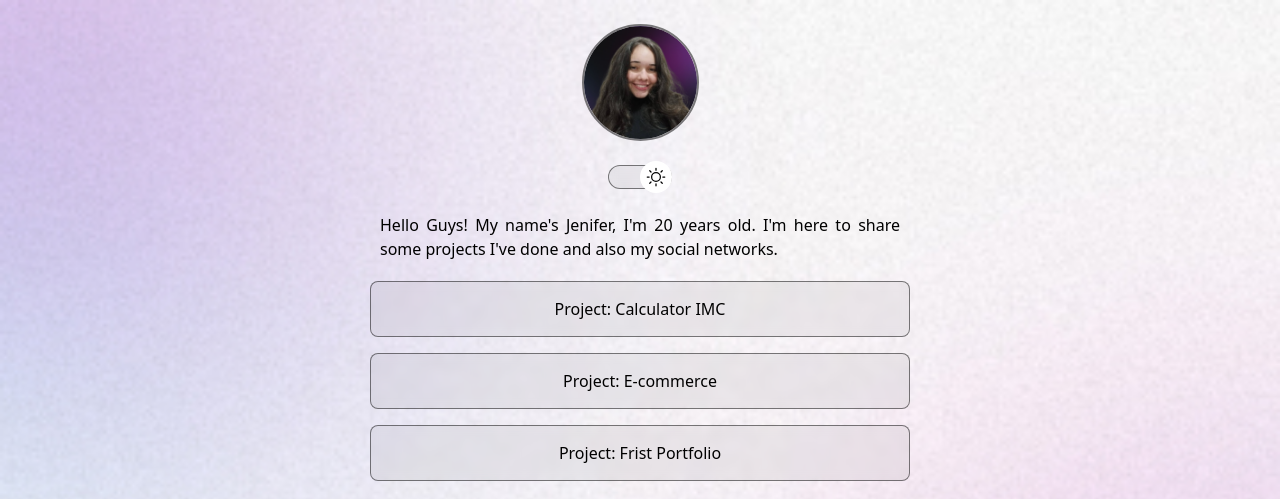
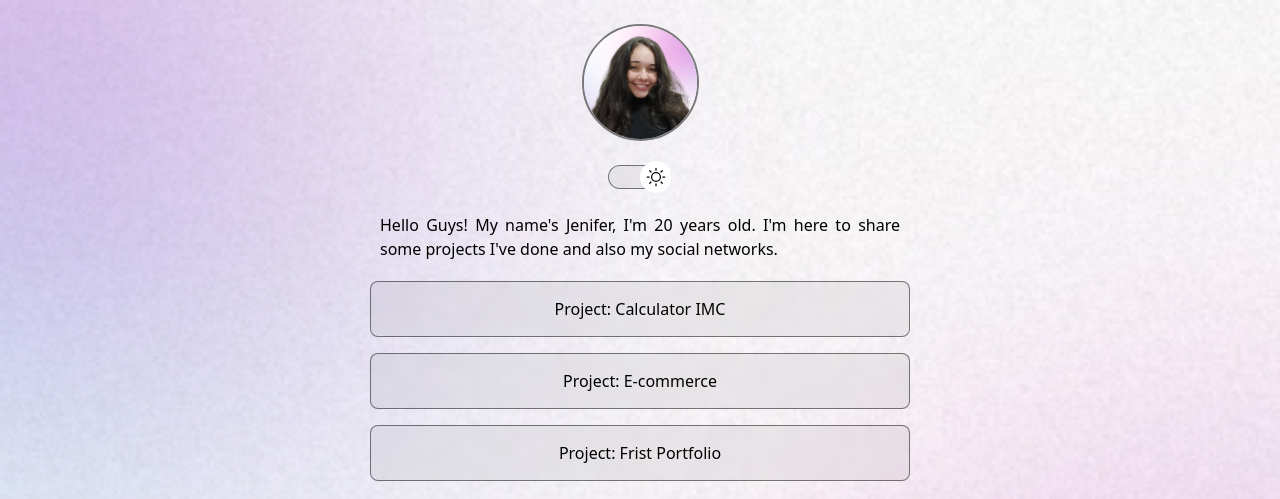
Before and after one commit to Jenifer-C-Carvalho/Jeni-s-projects-page, a plain HTML site: page index.html in a window 1280 px wide. Shown: the top 499 px of the page. Drawn offline with nearby package versions, Linux system fonts and the light colour scheme.

Commit message:
update-photo

```diff
--- a/index.html
+++ b/index.html
@@ -14,7 +14,7 @@
     <div id="container">
       <!-- Section for the user's profile -->
       <img
-        src="IMG/photo_dark.png"
+        src="IMG/photo_light.png"
         alt="Image with a white woman with long brown hair and brown eyes, with mixed color background."
       />
       <!-- Dark and light mode button -->
```
